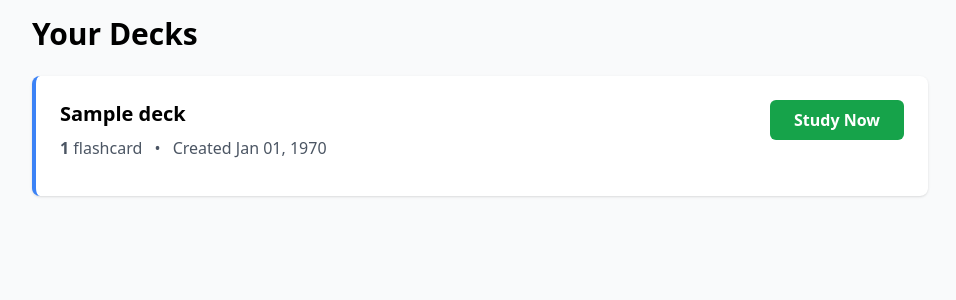
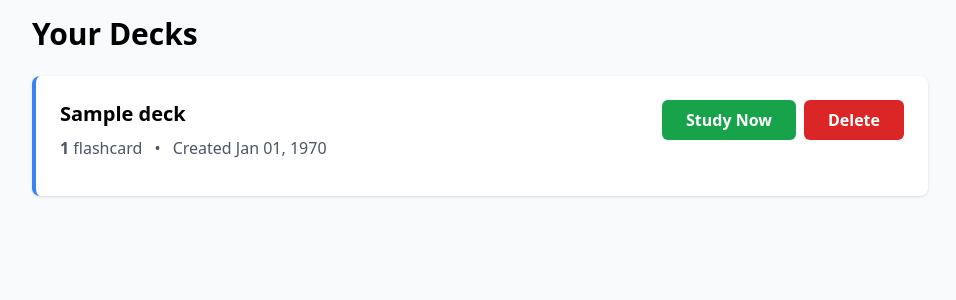
Before and after one commit to finleystephenson/gizmo-lite, a Flask app: page /decks in a window 1280 px wide. Shown: the part 64-364 px from the top of the page, without its empty margins (160-1116 px from the left). Run offline with Flask 3, Linux system fonts and the light colour scheme; tables that the repository leaves empty hold one stand-in row (values such as "Sample post"); some libraries are stand-ins or nearby versions.

Commit message:
feat(06-01): add deck delete endpoint and UI
- Add POST /deck/<id>/delete route with CASCADE deletion
- Add red Delete button next to Study Now in decks.html
- JavaScript confirm() dialog shows deck name before delete
- Redirect to /decks after successful deletion

```diff
--- a/src/routes/main.py
+++ b/src/routes/main.py
@@ -384,3 +384,25 @@ def edit_card(card_id):
         return jsonify({'success': True}), 200
     except Exception as e:
         return jsonify({'error': str(e)}), 500
+
+
+@main.route('/deck/<int:deck_id>/delete', methods=['POST'])
+def delete_deck(deck_id):
+    """
+    Delete a deck and all its flashcards.
+
+    For students: This endpoint handles POST requests to delete a deck.
+    The Deck.delete() method uses CASCADE deletion, so all flashcards
+    in the deck are automatically deleted when the deck is removed.
+    After deletion, the user is redirected back to the decks list.
+    """
+    # Attempt to delete the deck
+    # For students: Deck.delete() returns True if deleted, False if not found
+    deleted = Deck.delete(deck_id)
+
+    if not deleted:
+        return "Deck not found", 404
+
+    # Redirect back to decks page after successful deletion
+    # For students: url_for() generates the URL for the named route
+    return redirect(url_for('main.decks'))
--- a/src/templates/decks.html
+++ b/src/templates/decks.html
@@ -28,12 +28,26 @@
                         </div>
                     </div>
 
-                    <!-- Study Now button -->
-                    <!-- For students: This links to /study/{deck_id} (will be created in next plan) -->
-                    <a href="/study/{{ deck.id }}"
-                       class="bg-green-600 text-white py-2 px-6 rounded-md hover:bg-green-700 transition-colors font-bold">
-                        Study Now
-                    </a>
+                    <!-- Action buttons: Study Now and Delete -->
+                    <!-- For students: Flex container keeps buttons aligned side by side -->
+                    <div class="flex gap-2">
+                        <!-- Study Now button -->
+                        <!-- For students: This links to /study/{deck_id} to start studying -->
+                        <a href="/study/{{ deck.id }}"
+                           class="bg-green-600 text-white py-2 px-6 rounded-md hover:bg-green-700 transition-colors font-bold">
+                            Study Now
+                        </a>
+
+                        <!-- Delete button with confirmation -->
+                        <!-- For students: onclick triggers JavaScript confirm() dialog before form submission -->
+                        <form action="/deck/{{ deck.id }}/delete" method="POST" class="inline"
+                              onsubmit="return confirm('Delete \'{{ deck.name }}\' and all its cards? This cannot be undone.');">
+                            <button type="submit"
+                                    class="bg-red-600 text-white py-2 px-6 rounded-md hover:bg-red-700 transition-colors font-bold">
+                                Delete
+                            </button>
+                        </form>
+                    </div>
                 </div>
             </div>
             {% endfor %}
```
